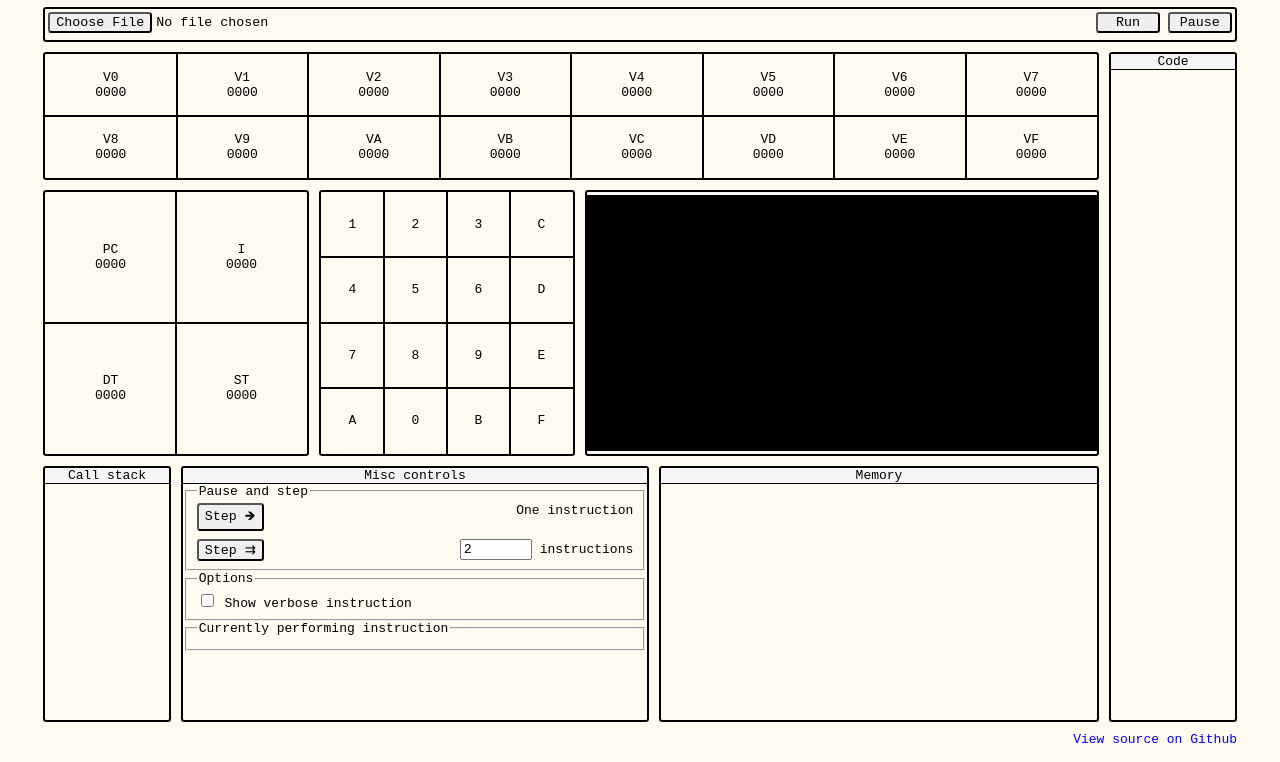
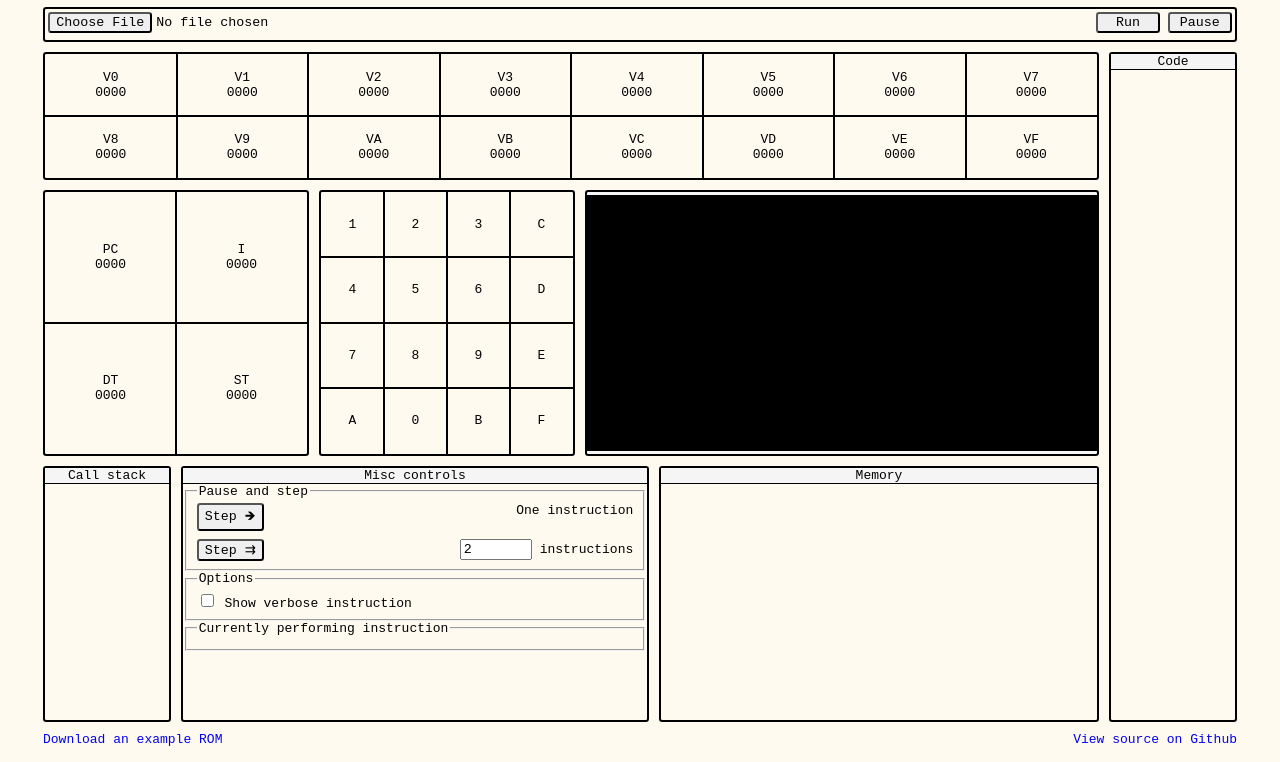
Before and after one commit to ishraq10199/Chip8Emu-JS, a plain HTML site: page index.html in a window 1280 px wide. Shown: the part 53-815 px from the top of the page. Drawn offline with Linux system fonts and the light colour scheme.

Commit message:
#Foundation-009: Added README and example rom download link

```diff
--- a/index.html
+++ b/index.html
@@ -65,6 +65,7 @@
             </div>
         </div>
         <div class="chip8-src">
+            <a class="test-rom-url" href="https://github.com/kripod/chip8-roms/raw/refs/heads/master/games/Space%20Invaders%20%5BDavid%20Winter%5D.ch8">Download an example ROM</a>
             <a class="view-source-url" href="https://github.com/ishraq10199/Chip8Emu-JS">View source on Github</a>
         </div>
     </div>
--- a/js/modules/rom.js
+++ b/js/modules/rom.js
@@ -33,7 +33,6 @@ chip8.initRomReader = () => {
     };
 
     reader.readAsArrayBuffer(file);
-    chip8.ui.renderMemory(16);
   });
 
   pauseButton.addEventListener('click', () => {
@@ -56,6 +55,7 @@ chip8.loadRom = () => {
   for (let i = 0, memIndex = 0x200; i < rom.length; i++, memIndex++) {
     chip8.memory[memIndex] = rom[i];
   }
+  chip8.ui.renderMemory(16);
 };
 
 document.addEventListener('DOMContentLoaded', chip8.initRomReader, {once: true});
--- a/style.css
+++ b/style.css
@@ -57,7 +57,7 @@ body {
 .chip8-src{
     grid-area: src;
     display: flex;
-    justify-content: flex-end;
+    justify-content: space-between;
 }
 
 .chip8-src a {
```
Also changed, not shown: 1 other file.
